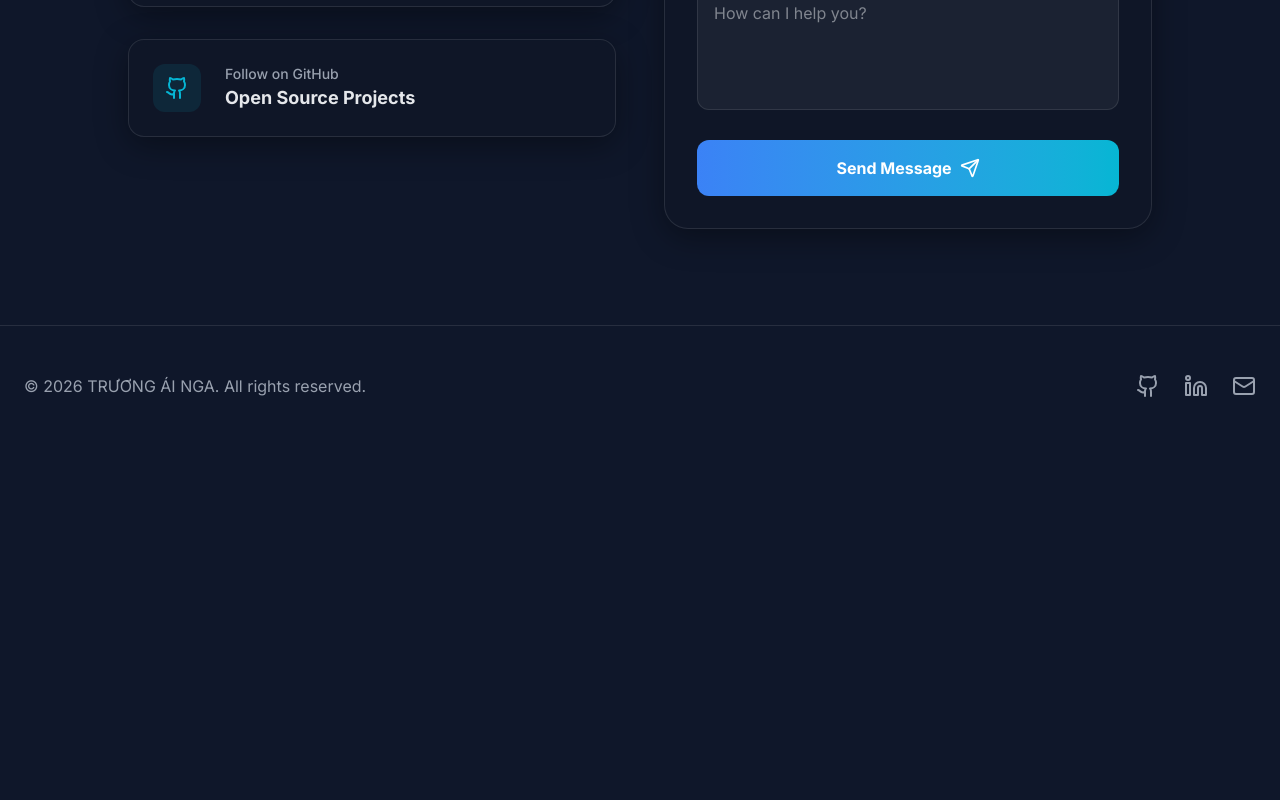
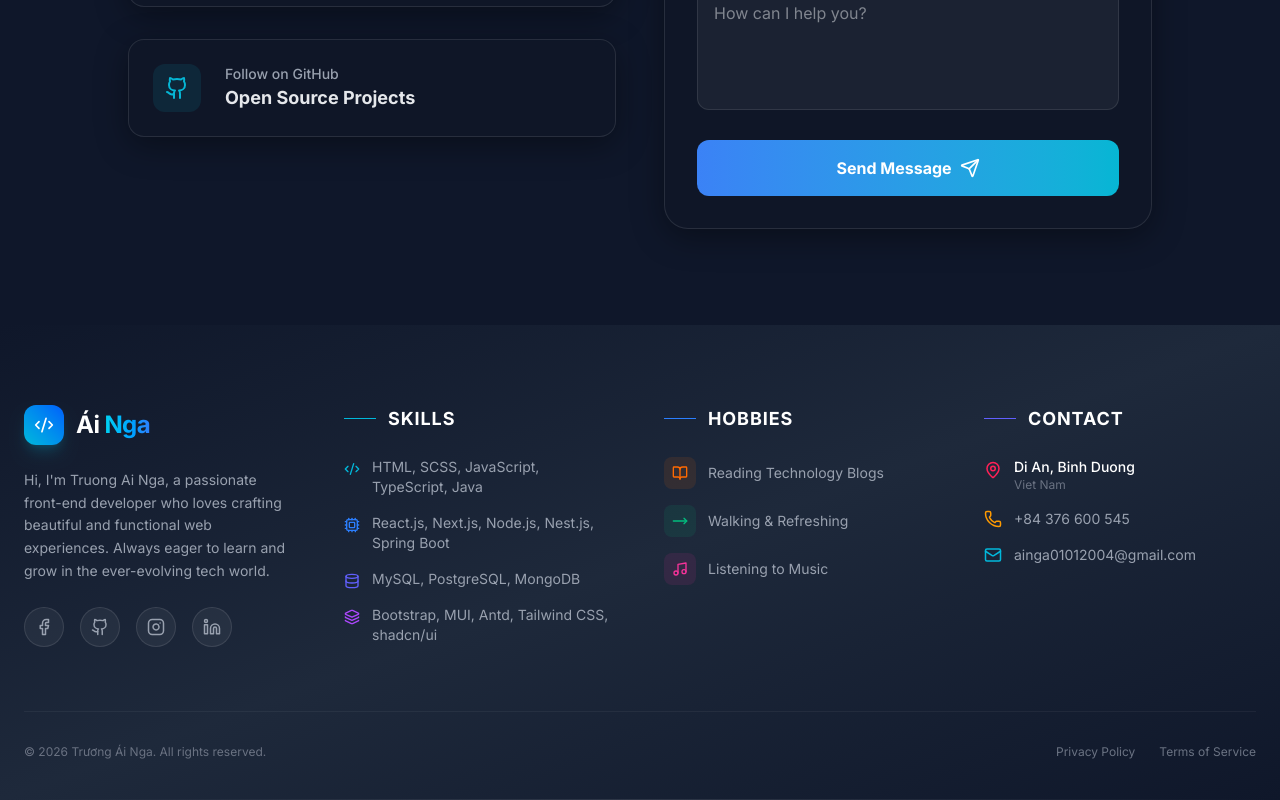
Before and after one commit to AiNga04/Portfolio, a Next.js app: page / in a window 1280 px wide. Shown: the part 7045-7845 px from the top of the page. Before the commit the page ends 7491 px from the top, so only its background shows below. Built offline with nearby package versions, Linux system fonts and the light colour scheme.

Commit message:
feat: Redesign footer to include skills, hobbies, and extended contact information, and add resume PDF.

```diff
--- a/src/components/Footer.tsx
+++ b/src/components/Footer.tsx
@@ -1,43 +1,206 @@
-import { Github, Linkedin, Mail } from "lucide-react";
+import {
+  Github,
+  Linkedin,
+  Facebook,
+  Instagram,
+  Mail,
+  Phone,
+  MapPin,
+  BookOpen,
+  Music,
+  MoveRight,
+  Code2,
+  Cpu,
+  Database,
+  Layers,
+} from "lucide-react";
 import { cvData } from "@/lib/data";
 
 export default function Footer() {
   return (
-    <footer className="py-12 border-t border-white/10 bg-background">
-      <div className="container mx-auto px-6 flex flex-col md:flex-row justify-between items-center">
-        <div className="mb-6 md:mb-0">
-          <p className="text-gray-400">
-            &copy; {new Date().getFullYear()} {cvData.name}. All rights
+    <footer className="relative pt-20 pb-10 overflow-hidden">
+      {/* Premium Gradient Background */}
+      <div className="absolute inset-0 bg-linear-to-br from-[#0f172a] via-[#1e293b] to-[#0f172a] -z-10" />
+      <div className="absolute bottom-0 left-0 right-0 h-px bg-linear-to-r from-transparent via-white/10 to-transparent" />
+
+      <div className="container mx-auto px-6">
+        <div className="grid grid-cols-1 md:grid-cols-2 lg:grid-cols-4 gap-12 mb-16">
+          {/* Column 1: Brand & Bio */}
+          <div className="space-y-6">
+            <div className="flex items-center space-x-3">
+              <div className="w-10 h-10 rounded-xl bg-linear-to-tr from-cyan-500 to-blue-600 flex items-center justify-center shadow-lg shadow-cyan-500/20">
+                <Code2 className="text-white" size={20} />
+              </div>
+              <span className="text-2xl font-bold text-white tracking-tight">
+                Ái{" "}
+                <span className="text-transparent bg-clip-text bg-linear-to-r from-cyan-400 to-blue-500">
+                  Nga
+                </span>
+              </span>
+            </div>
+            <p className="text-gray-400 leading-relaxed text-sm">
+              Hi, I&apos;m Truong Ai Nga, a passionate front-end developer who
+              loves crafting beautiful and functional web experiences. Always
+              eager to learn and grow in the ever-evolving tech world.
+            </p>
+            <div className="flex space-x-4">
+              {cvData.socials.map((social, index) => {
+                const Icon =
+                  social.platform === "Facebook"
+                    ? Facebook
+                    : social.platform === "Github"
+                      ? Github
+                      : social.platform === "Instagram"
+                        ? Instagram
+                        : Linkedin;
+                return (
+                  <a
+                    key={index}
+                    href={social.url}
+                    target="_blank"
+                    rel="noopener noreferrer"
+                    className="w-10 h-10 rounded-full bg-white/5 border border-white/10 flex items-center justify-center text-gray-400 hover:text-white hover:bg-white/10 hover:border-white/20 transition-all duration-300"
+                    aria-label={social.platform}
+                  >
+                    <Icon size={18} />
+                  </a>
+                );
+              })}
+            </div>
+          </div>
+
+          {/* Column 2: Skills Summary */}
+          <div>
+            <h3 className="text-white font-bold text-lg mb-6 uppercase tracking-wider flex items-center">
+              <span className="w-8 h-px bg-cyan-500 mr-3"></span>
+              Skills
+            </h3>
+            <ul className="space-y-4">
+              <li className="flex items-start space-x-3 group">
+                <Code2
+                  className="text-cyan-500 shrink-0 mt-1 group-hover:scale-110 transition-transform"
+                  size={16}
+                />
+                <span className="text-gray-400 text-sm">
+                  HTML, SCSS, JavaScript, TypeScript, Java
+                </span>
+              </li>
+              <li className="flex items-start space-x-3 group">
+                <Cpu
+                  className="text-blue-500 shrink-0 mt-1 group-hover:scale-110 transition-transform"
+                  size={16}
+                />
+                <span className="text-gray-400 text-sm">
+                  React.js, Next.js, Node.js, Nest.js, Spring Boot
+                </span>
+              </li>
+              <li className="flex items-start space-x-3 group">
+                <Database
+                  className="text-indigo-500 shrink-0 mt-1 group-hover:scale-110 transition-transform"
+                  size={16}
+                />
+                <span className="text-gray-400 text-sm">
+                  MySQL, PostgreSQL, MongoDB
+                </span>
+              </li>
+              <li className="flex items-start space-x-3 group">
+                <Layers
+                  className="text-purple-500 shrink-0 mt-1 group-hover:scale-110 transition-transform"
+                  size={16}
+                />
+                <span className="text-gray-400 text-sm">
+                  Bootstrap, MUI, Antd, Tailwind CSS, shadcn/ui
+                </span>
+              </li>
+            </ul>
+          </div>
+
+          {/* Column 3: Hobbies */}
+          <div>
+            <h3 className="text-white font-bold text-lg mb-6 uppercase tracking-wider flex items-center">
+              <span className="w-8 h-px bg-blue-500 mr-3"></span>
+              Hobbies
+            </h3>
+            <ul className="space-y-4">
+              <li className="flex items-center space-x-3 group">
+                <div className="w-8 h-8 rounded-lg bg-orange-500/10 flex items-center justify-center">
+                  <BookOpen className="text-orange-500" size={16} />
+                </div>
+                <span className="text-gray-400 text-sm group-hover:text-gray-300 transition-colors">
+                  Reading Technology Blogs
+                </span>
+              </li>
+              <li className="flex items-center space-x-3 group">
+                <div className="w-8 h-8 rounded-lg bg-emerald-500/10 flex items-center justify-center">
+                  <MoveRight className="text-emerald-500" size={16} />
+                </div>
+                <span className="text-gray-400 text-sm group-hover:text-gray-300 transition-colors">
+                  Walking & Refreshing
+                </span>
+              </li>
+              <li className="flex items-center space-x-3 group">
+                <div className="w-8 h-8 rounded-lg bg-pink-500/10 flex items-center justify-center">
+                  <Music className="text-pink-500" size={16} />
+                </div>
+                <span className="text-gray-400 text-sm group-hover:text-gray-300 transition-colors">
+                  Listening to Music
+                </span>
+              </li>
+            </ul>
+          </div>
+
+          {/* Column 4: Contact */}
+          <div>
+            <h3 className="text-white font-bold text-lg mb-6 uppercase tracking-wider flex items-center">
+              <span className="w-8 h-px bg-indigo-500 mr-3"></span>
+              Contact
+            </h3>
+            <ul className="space-y-4">
+              <li className="flex items-start space-x-3 group">
+                <MapPin className="text-rose-500 shrink-0 mt-1" size={18} />
+                <div>
+                  <p className="text-white text-sm font-medium">
+                    Di An, Binh Duong
+                  </p>
+                  <p className="text-gray-500 text-xs">Viet Nam</p>
+                </div>
+              </li>
+              <li className="flex items-center space-x-3 group">
+                <Phone className="text-amber-500 shrink-0" size={18} />
+                <a
+                  href={`tel:${cvData.contact.phone}`}
+                  className="text-gray-400 text-sm hover:text-white transition-colors"
+                >
+                  {cvData.contact.phone}
+                </a>
+              </li>
+              <li className="flex items-center space-x-3 group">
+                <Mail className="text-cyan-500 shrink-0" size={18} />
+                <a
+                  href={`mailto:${cvData.contact.email}`}
+                  className="text-gray-400 text-sm hover:text-white transition-colors break-all"
+                >
+                  {cvData.contact.email}
+                </a>
+              </li>
+            </ul>
+          </div>
+        </div>
+
+        {/* Bottom Bar */}
+        <div className="pt-8 border-t border-white/5 flex flex-col md:flex-row justify-between items-center space-y-4 md:space-y-0">
+          <p className="text-gray-500 text-xs">
+            &copy; {new Date().getFullYear()} Trương Ái Nga. All rights
             reserved.
           </p>
-        </div>
-
-        <div className="flex space-x-6">
-          <a
-            href={cvData.contact.github}
-            target="_blank"
-            rel="noopener noreferrer"
-            className="text-gray-400 hover:text-accent-cyan transition-colors"
-            aria-label="GitHub"
-          >
-            <Github size={24} />
-          </a>
-          <a
-            href={cvData.contact.linkedin}
-            target="_blank"
-            rel="noopener noreferrer"
-            className="text-gray-400 hover:text-accent-cyan transition-colors"
-            aria-label="LinkedIn"
-          >
-            <Linkedin size={24} />
-          </a>
-          <a
-            href={`mailto:${cvData.contact.email}`}
-            className="text-gray-400 hover:text-accent-cyan transition-colors"
-            aria-label="Email"
-          >
-            <Mail size={24} />
-          </a>
+          <div className="flex space-x-6 text-xs text-gray-500">
+            <a href="#" className="hover:text-white transition-colors">
+              Privacy Policy
+            </a>
+            <a href="#" className="hover:text-white transition-colors">
+              Terms of Service
+            </a>
+          </div>
         </div>
       </div>
     </footer>
--- a/src/lib/data.ts
+++ b/src/lib/data.ts
@@ -205,10 +205,17 @@ export const cvData: CVData = {
   ],
   contact: {
     email: "ainga01012004@gmail.com",
+    phone: "+84 376 600 545",
+    address: "Di An, Binh Duong, Viet Nam",
     linkedin: "https://www.linkedin.com/in/nga-tr%C6%B0%C6%A1ng-bb62202ab/",
     github: "https://github.com/AiNga04",
-    cvUrl: "/resume.pdf", // USER: Place your resume.pdf in the public/ folder
+    cvUrl: "/cv/resume.pdf",
   },
+  hobbies: [
+    { name: "Reading Technology Blogs", icon: "book" },
+    { name: "Go for a walk after many hours of work", icon: "walk" },
+    { name: "Listening to Music", icon: "music" },
+  ],
   socials: [
     {
       platform: "Facebook",
--- a/src/types/index.ts
+++ b/src/types/index.ts
@@ -46,9 +46,12 @@ export interface CVData {
   projects: Project[];
   contact: {
     email: string;
+    phone: string;
+    address: string;
     linkedin: string;
     github: string;
     cvUrl: string;
   };
   socials: Social[];
+  hobbies: { name: string; icon: string }[];
 }
```
Also changed, not shown: 1 other file (tests, documents, lock files or other folders).
